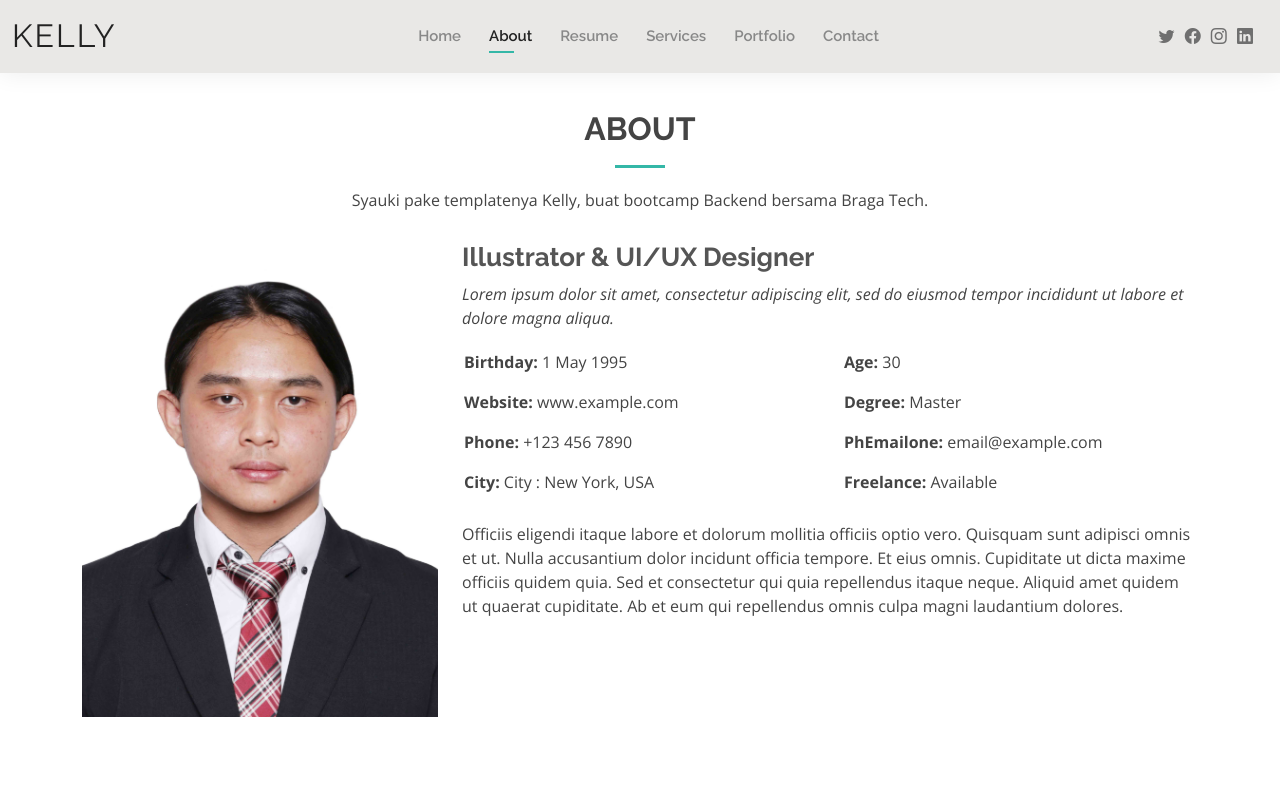
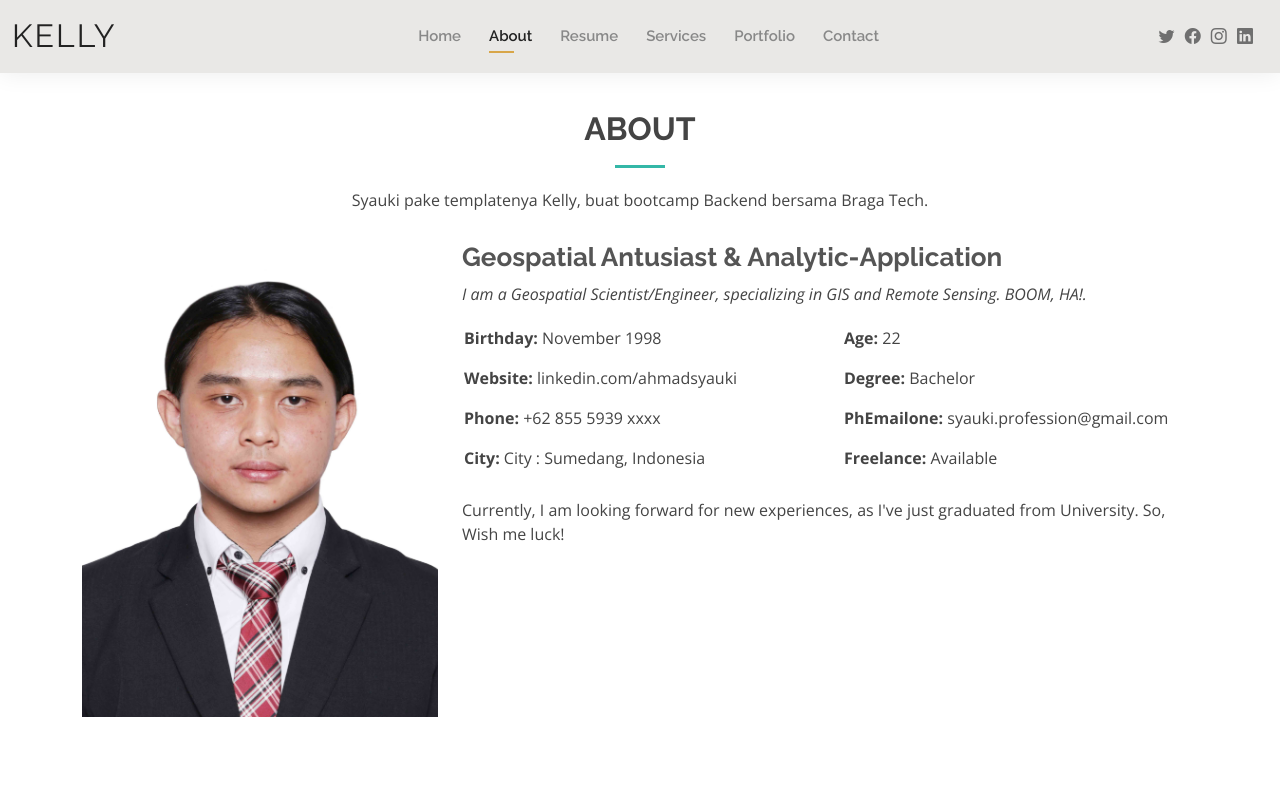
Before and after one commit to uqisdq/sokimagangbackend, a website: page public/about.html in a window 1280 px wide. Shown: the top 800 px of the page. Drawn offline with nearby package versions, Linux system fonts and the light colour scheme.

Commit message:
ngisi beberapa informasi diri

```diff
--- a/public/about.html
+++ b/public/about.html
@@ -84,32 +84,30 @@
             <img src="assets/img/Foto-Coba.jpg" class="img-fluid" alt="">
           </div>
           <div class="col-lg-8 pt-4 pt-lg-0 content">
-            <h3>Illustrator &amp; UI/UX Designer</h3>
+            <h3>Geospatial Antusiast &amp; Analytic-Application </h3>
             <p class="fst-italic">
-              Lorem ipsum dolor sit amet, consectetur adipiscing elit, sed do eiusmod tempor incididunt ut labore et dolore
-              magna aliqua.
+              I am a Geospatial Scientist/Engineer, specializing in GIS and Remote Sensing. BOOM, HA!.
             </p>
             <div class="row">
               <div class="col-lg-6">
                 <ul>
-                  <li><i class="bi bi-rounded-right"></i> <strong>Birthday:</strong> 1 May 1995</li>
-                  <li><i class="bi bi-rounded-right"></i> <strong>Website:</strong> www.example.com</li>
-                  <li><i class="bi bi-rounded-right"></i> <strong>Phone:</strong> +123 456 7890</li>
-                  <li><i class="bi bi-rounded-right"></i> <strong>City:</strong> City : New York, USA</li>
+                  <li><i class="bi bi-rounded-right"></i> <strong>Birthday:</strong> November 1998</li>
+                  <li><i class="bi bi-rounded-right"></i> <strong>Website:</strong> linkedin.com/ahmadsyauki</li>
+                  <li><i class="bi bi-rounded-right"></i> <strong>Phone:</strong> +62 855 5939 xxxx</li>
+                  <li><i class="bi bi-rounded-right"></i> <strong>City:</strong> City : Sumedang, Indonesia</li>
                 </ul>
               </div>
               <div class="col-lg-6">
                 <ul>
-                  <li><i class="bi bi-rounded-right"></i> <strong>Age:</strong> 30</li>
-                  <li><i class="bi bi-rounded-right"></i> <strong>Degree:</strong> Master</li>
-                  <li><i class="bi bi-rounded-right"></i> <strong>PhEmailone:</strong> email@example.com</li>
+                  <li><i class="bi bi-rounded-right"></i> <strong>Age:</strong> 22</li>
+                  <li><i class="bi bi-rounded-right"></i> <strong>Degree:</strong> Bachelor</li>
+                  <li><i class="bi bi-rounded-right"></i> <strong>PhEmailone:</strong> syauki.profession@gmail.com</li>
                   <li><i class="bi bi-rounded-right"></i> <strong>Freelance:</strong> Available</li>
                 </ul>
               </div>
             </div>
             <p>
-              Officiis eligendi itaque labore et dolorum mollitia officiis optio vero. Quisquam sunt adipisci omnis et ut. Nulla accusantium dolor incidunt officia tempore. Et eius omnis.
-              Cupiditate ut dicta maxime officiis quidem quia. Sed et consectetur qui quia repellendus itaque neque. Aliquid amet quidem ut quaerat cupiditate. Ab et eum qui repellendus omnis culpa magni laudantium dolores.
+              Currently, I am looking forward for new experiences, as I've just graduated from University. So, Wish me luck!
             </p>
           </div>
         </div>
--- a/public/assets/css/style.css
+++ b/public/assets/css/style.css
@@ -219,7 +219,7 @@ h1, h2, h3, h4, h5, h6 {
   height: 2px;
   bottom: -5px;
   left: 0;
-  background-color: #34b7a7;
+  background-color: #d8a649;
   visibility: hidden;
   width: 0px;
   transition: all 0.3s ease-in-out 0s;
@@ -267,7 +267,7 @@ h1, h2, h3, h4, h5, h6 {
 }
 
 .navbar .dropdown ul a:hover, .navbar .dropdown ul .active:hover, .navbar .dropdown ul li:hover > a {
-  color: #34b7a7;
+  color: #c9812f;
 }
 
 .navbar .dropdown:hover > ul {
@@ -407,7 +407,7 @@ h1, h2, h3, h4, h5, h6 {
 #hero {
   width: 100%;
   height: 100vh;
-  background: url("../img/hero-bg.jpg") top right;
+  background: url("../img/morotaisky.jpg") top right;
   background-size: cover;
 }
 
@@ -431,7 +431,7 @@ h1, h2, h3, h4, h5, h6 {
 }
 
 #hero h2 {
-  color: #6f6f6f;
+  color: #e97516;
   margin: 10px 0 0 0;
   font-size: 22px;
 }
@@ -448,7 +448,7 @@ h1, h2, h3, h4, h5, h6 {
   transition: 0.5s;
   margin-top: 30px;
   color: #fff;
-  background: #34b7a7;
+  background: #6b635c;
 }
 
 #hero .btn-about:hover {
```
Also changed, not shown: public/index.html (+4 -4 lines), public/assets/img/morotaisky.jpg (added), 1 other file.
